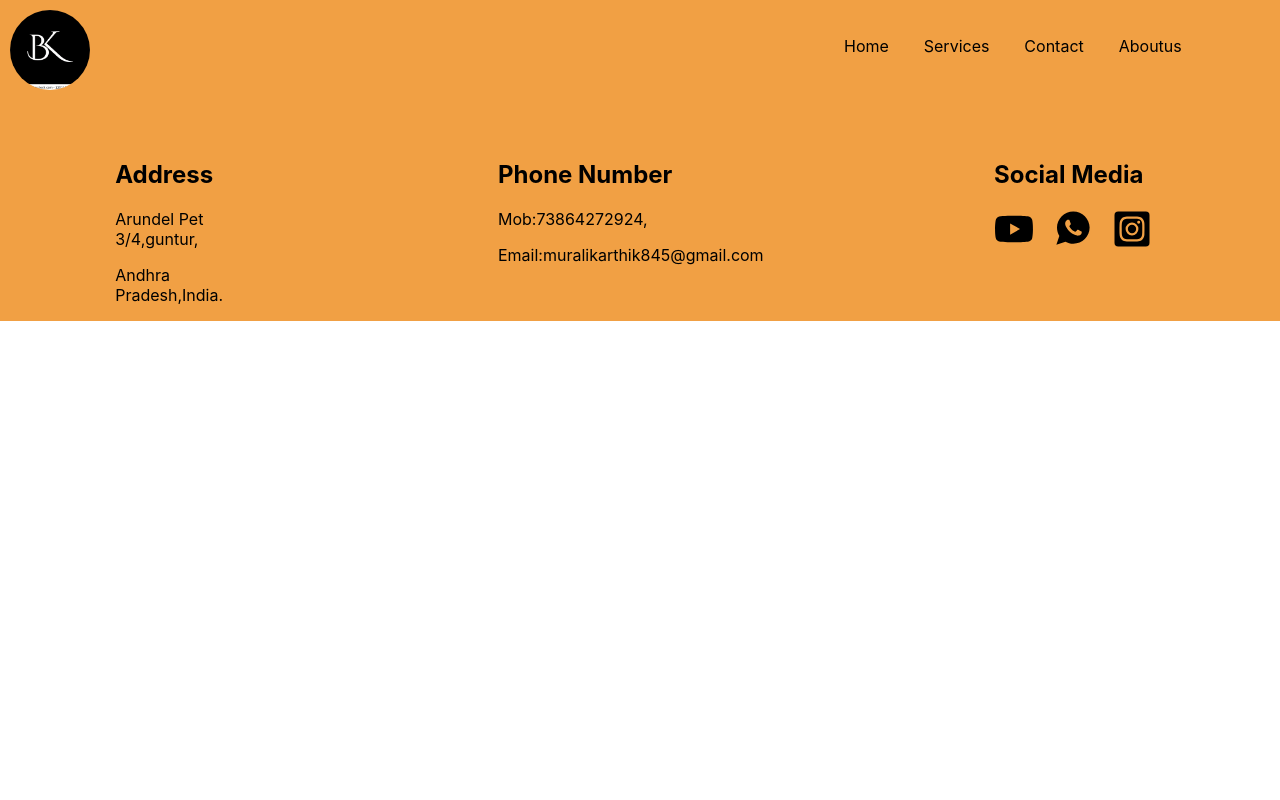
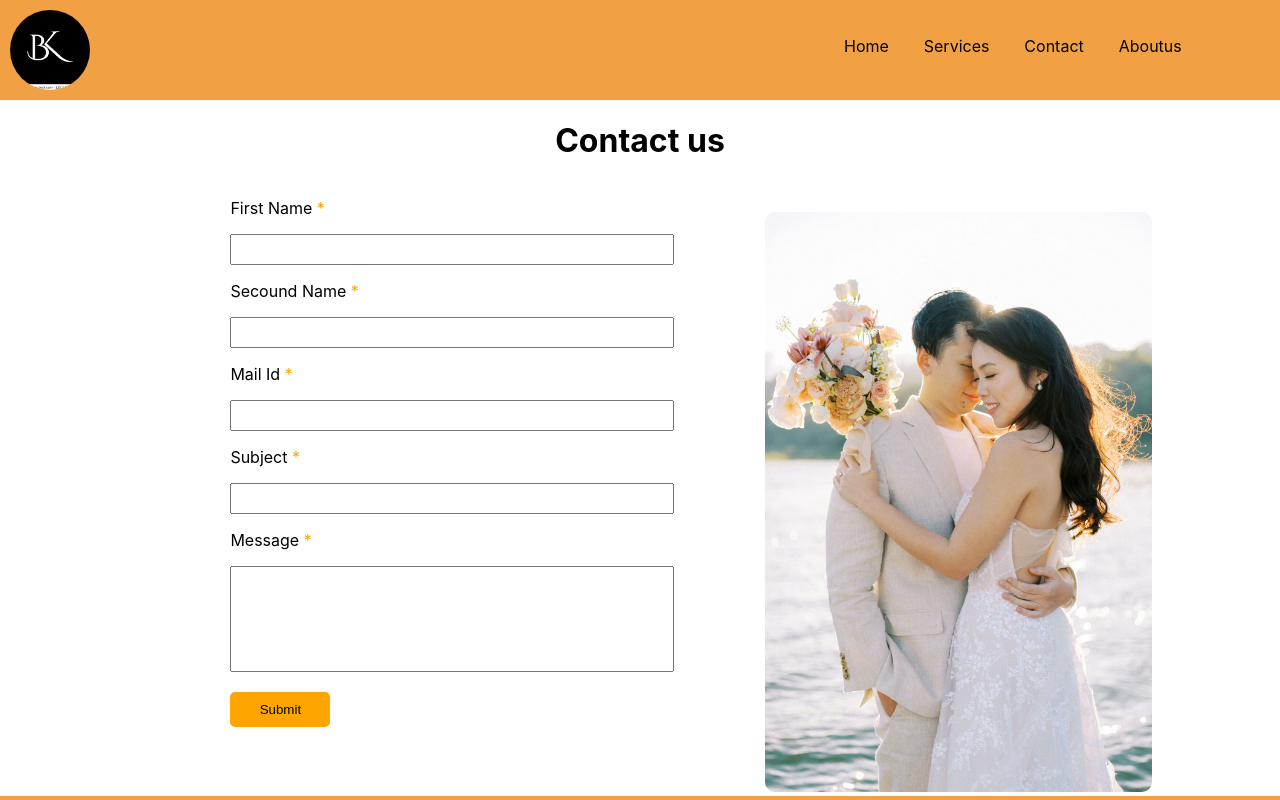
Before and after one commit to muralikarthik123/photoshop, a React (Create React App) app: page /contact in a window 1280 px wide. Shown: the top 800 px of the page. Built offline with nearby package versions, Linux system fonts and the light colour scheme.

Commit message:
product.css product.jsx contact.css contact.jsx

```diff
--- a/src/App.js
+++ b/src/App.js
@@ -3,7 +3,12 @@ import Header from './header/header.jsx'
 import { BrowserRouter,Route,Routes } from 'react-router-dom'
 import Product from './products/products.jsx'
 import Home from './home/home.jsx'
+import Contact from './contact/contact.jsx'
 import Footer from './footer/footer.jsx'
+import Baby from './readmore/baby.jsx'
+import Prewed from './readmore/prewed.jsx'
+import Wed from './readmore/webding.jsx'
+
 
 const App = () => {
   return (
@@ -13,6 +18,10 @@ const App = () => {
         <Routes>
           <Route path='/' element={<Home/>}/>
           <Route path='/products' element={<Product/>}/>
+          <Route path='/contact' element={<Contact/>}/>
+          <Route path='/baby' element={<Baby/>}/>
+          <Route path='/prewed' element={<Prewed/>}/>
+          <Route path='/wedding' element={<Wed/>}/>
         </Routes>
         <Footer/>
       </BrowserRouter>
--- /dev/null
+++ b/src/contact/contact.css
@@ -0,0 +1,132 @@
+@media(max-width:500px){
+    .contact{
+        width:100%;
+        h1{
+            text-align: center;
+        }
+        .c1{
+            .c1left{
+                width:90%;
+                margin-left: 5%;
+                .textbox{
+
+                    height: 25px;
+                    width:100%;
+                }
+                .textbox1{
+                    height:100px;
+                    width:100%;
+                }
+                .submit{
+                    margin-top: 20px;
+                    height: 35px;
+                    width:100px;
+                    border-radius: 5px;
+                    border:none;
+                    background-color: orange;
+                }
+            }
+
+            .c1right{
+                margin-top: 30px;
+                width:90%;
+                margin-left: 5%;
+                .image{
+                    border-radius: 10px;
+                    width:100%;
+                }
+            }
+        }
+    }
+}
+
+@media(min-width:500px){
+    .contact{
+        width:100%;
+        h1{
+            text-align: center;
+        }
+        .c1{
+            .c1left{
+                width:90%;
+                margin-left: 5%;
+                .textbox{
+
+                    height: 35px;
+                    width:100%;
+                }
+                .textbox1{
+                    height:250px;
+                    width:100%;
+                }
+                .submit{
+                    margin-top: 20px;
+                    height: 45px;
+                    width:100px;
+                    border-radius: 5px;
+                    border:none;
+                    background-color: orange;
+                }
+            }
+
+            .c1right{
+                margin-top: 30px;
+                width:90%;
+                margin-left: 5%;
+                .image{
+                    border-radius: 10px;
+                    width:100%;
+                }
+            }
+        }
+    }
+}
+
+
+@media(min-width:1200px){
+    .contact{
+        width:100%;
+        h1{
+            text-align: center;
+        }
+        .c1{
+            display: flex;
+            width:80%;
+            margin-left: 10%;
+
+            .c1left{
+                width:50%;
+
+                padding-left: 5%;
+
+                .textbox{
+
+                    height: 25px;
+                    width:90%;
+                }
+                .textbox1{
+
+                    height:100px;
+                    width:90%;
+                }
+                .submit{
+
+                    margin-top: 20px;
+                    height: 35px;
+                    width:100px;
+                    background-color: orange;
+                    border-radius: 5px;
+                    border:none;
+                }
+            }
+
+            .c1right{
+                width:40%;
+                .image{
+                    width:100%;
+                    border-radius: 10px;
+                }
+            }
+        }
+    }
+}
--- /dev/null
+++ b/src/contact/contact.jsx
@@ -0,0 +1,35 @@
+import React from 'react'
+import './contact.css'
+export default function contact() {
+  return (
+    <div className='contact'>
+        {/*heading*/}
+      <h1>Contact us</h1>
+      {/*form*/}
+      <div className='c1'>
+        {/*left side*/}
+        <div className='c1left'>
+            <form>
+            <p>First Name <span style={{color:'orange'}}>*</span></p>
+            <input className='textbox'type='text' required/>
+            <p>Secound Name <span style={{color:'orange'}}>*</span></p>
+            <input className='textbox'type='text' required/>
+            <p>Mail Id <span style={{color:'orange'}}>*</span></p>
+            <input className='textbox'type='text' required/>
+            <p>Subject <span style={{color:'orange'}}>*</span></p>
+            <input className='textbox'type='text'/>
+            <p>Message <span style={{color:'orange'}}>*</span></p>
+            <input className='textbox1'type='text' required/>
+            <br></br>
+            <input className='submit' type='submit'/>
+            </form>
+        </div>
+
+        {/*rightside*/}
+        <div className='c1right'>
+            <img className='image' src='./img3.jpg' alt=''/>
+        </div>
+      </div>
+    </div>
+  )
+}
--- a/src/products/products.css
+++ b/src/products/products.css
@@ -14,6 +14,15 @@
                 text-align: center;
                 font-weight: 400;
                 font-size: 25px;
+                }
+                .read{
+                    margin-left: 35%;
+                    width:100px;
+                    background-color: rgb(241, 160, 68);
+                    height:35px;
+                    border-radius: 5px;
+                    border:none;
+
                 }
             }
             .c1rightside{
@@ -76,6 +85,15 @@
                 h1{
                     padding-top: 50%;
                 }
+
+                .read{
+                    width:100px;
+                    background-color: rgb(241, 160, 68);
+                    height:35px;
+                    border-radius: 5px;
+                    border:none;
+
+                }
             }
             .c1rightside{
                 width:50%;
--- a/src/products/products.jsx
+++ b/src/products/products.jsx
@@ -1,5 +1,6 @@
 import React from 'react'
 import './products.css'
+import {Link} from 'react-router-dom'
 
 export default function products() {
   return (
@@ -12,6 +13,8 @@ export default function products() {
         {/*left side content*/}
         <div className='c1leftside'>
           <h1>Newly Born baby Photoshoot</h1>
+           {/*button linking to another page*/}
+          <Link to='/baby'><button className='read'>Read More</button></Link>
         </div>
         {/*right side image*/}
         <div className='c1rightside'>
@@ -26,10 +29,13 @@ export default function products() {
         {/*left side content*/}
         <div className='c1leftside'>
           <h1>Preweding Photo shoots</h1>
+          {/*button linking to another page*/}
+          <Link to='/prewed'><button className='read'>Read More</button></Link>
         </div>
         {/*right side image*/}
         <div className='c1rightside'>
           <img className='s1'src='./img3.jpg' alt=''/>
+
         </div>
       </div>
 
@@ -40,6 +46,8 @@ export default function products() {
         {/*left side content*/}
         <div className='c1leftside'>
           <h1>Marriage Photo shoots</h1>
+           {/*button linking to another page*/}
+          <Link to='/wedding'><button className='read'>Read More</button></Link>
         </div>
         {/*right side image*/}
         <div className='c1rightside'>
--- /dev/null
+++ b/src/readmore/baby.jsx
@@ -0,0 +1,9 @@
+import React from 'react'
+
+export default function baby() {
+  return (
+    <div>
+      <p>baby</p>
+    </div>
+  )
+}
--- /dev/null
+++ b/src/readmore/prewed.jsx
@@ -0,0 +1,9 @@
+import React from 'react'
+
+export default function prewed() {
+  return (
+    <div>
+      <p>Prewed</p>
+    </div>
+  )
+}
--- /dev/null
+++ b/src/readmore/webding.jsx
@@ -0,0 +1,9 @@
+import React from 'react'
+
+export default function webding() {
+  return (
+    <div>
+      <p>Webding</p>
+    </div>
+  )
+}
```
Also changed, not shown: public/a1.webp (added), public/c1.webp (added).
